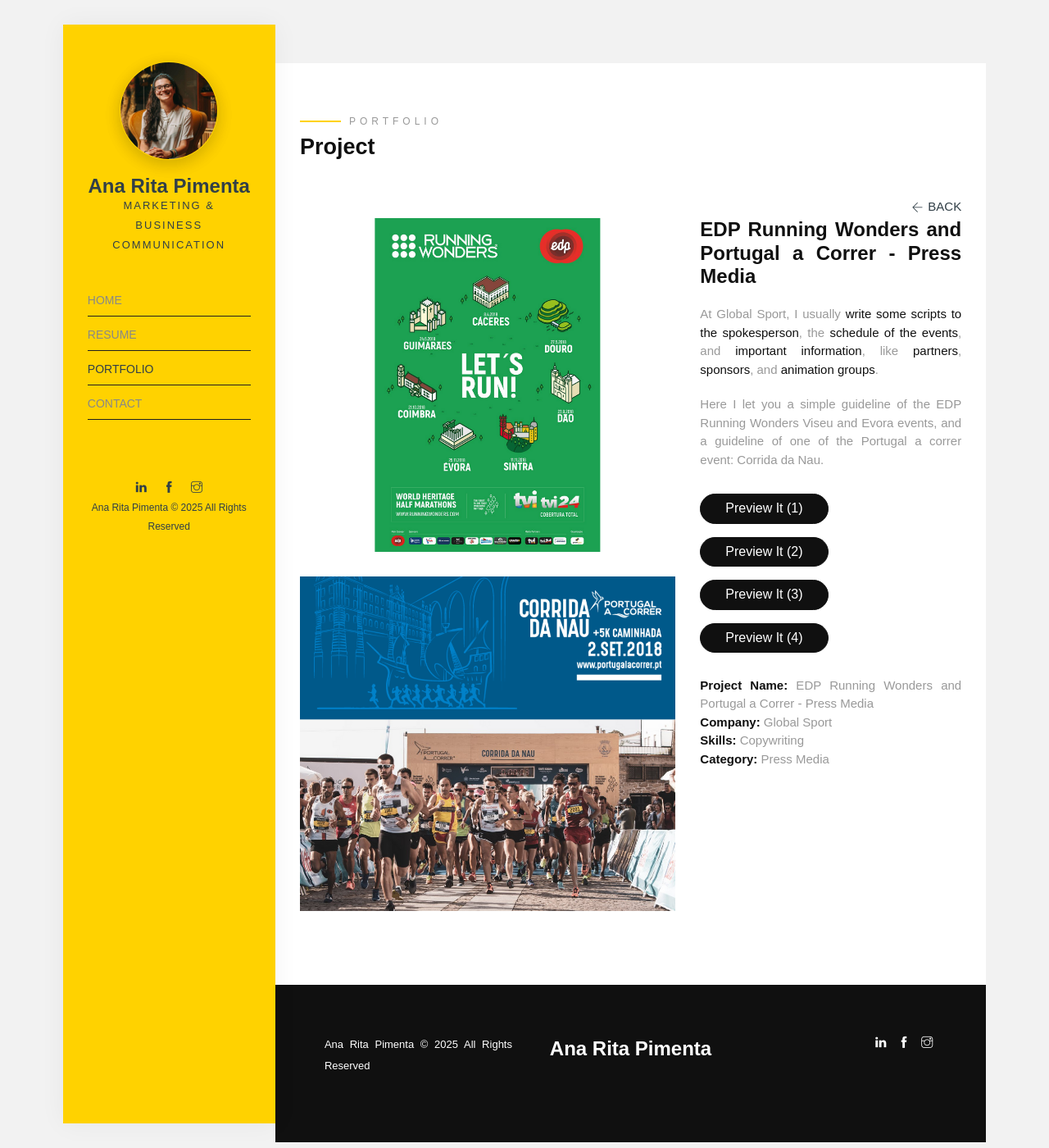
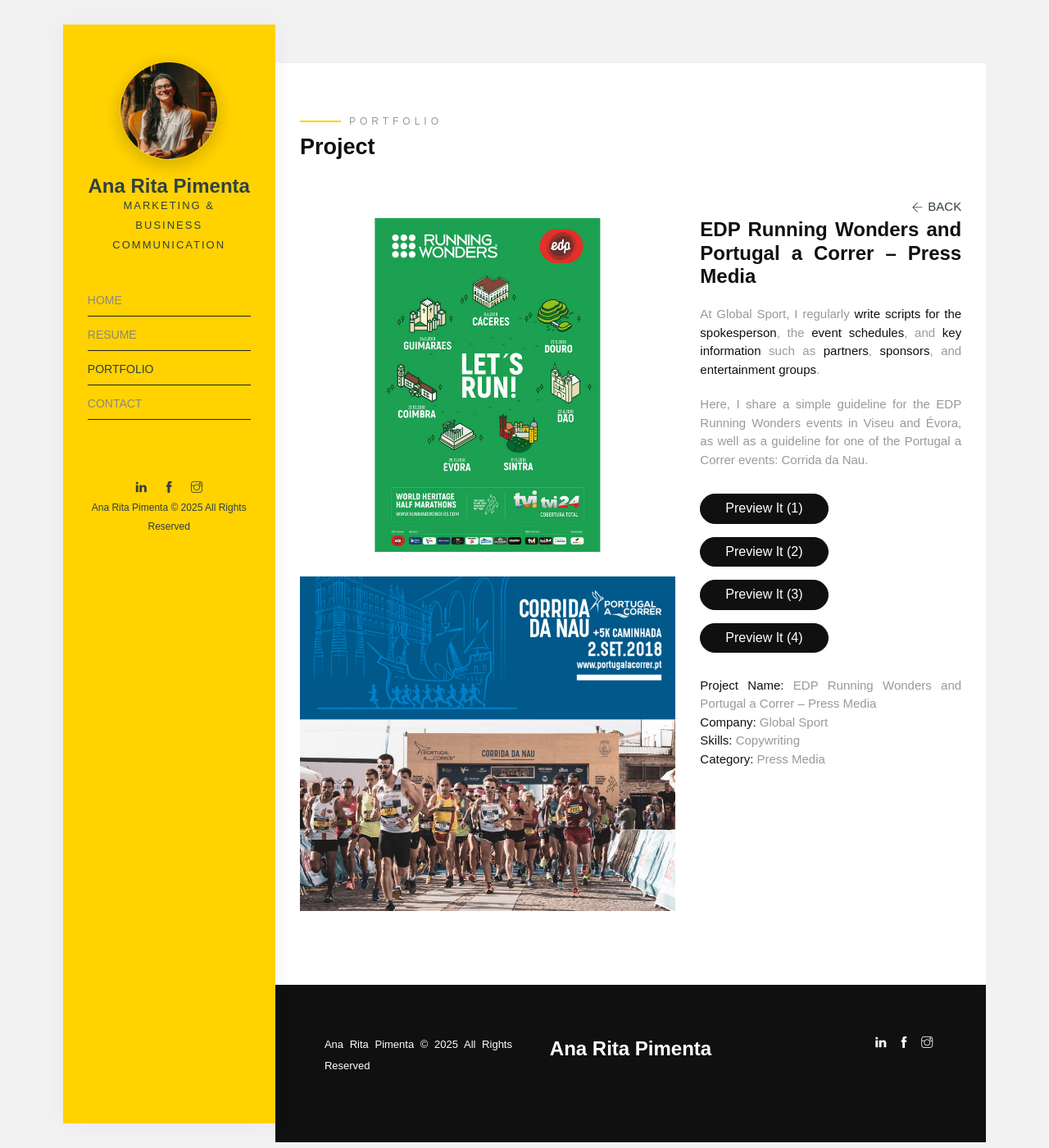
Before and after one commit to anaritapimenta/anaritapimenta.github.io, a Jekyll site: the page built from portfolio/edp-running-wonders-and-portugal-a-correr-press-media/index.html, in a window 1280 px wide and 1400 px high. Shown: the whole window at 82% size. Built offline with Jekyll 4.4.1, drawn with Linux system fonts in a browser that asks for light colours; some web fonts are replaced.

Commit message:
Update index.html

```diff
--- a/portfolio/edp-running-wonders-and-portugal-a-correr-press-media/index.html
+++ b/portfolio/edp-running-wonders-and-portugal-a-correr-press-media/index.html
@@ -12,11 +12,11 @@
           Project
         </h2>
         <a
-          href="{{
-            'portfolio/' | prepend: site.baseurl | prepend: site.url
-          }}"
+          href="{{ 'portfolio/' | prepend: site.baseurl | prepend: site.url }}"
+          aria-label="Back to Portfolio"
           style="float: right; display: flex; margin-top: 10px"
-          ><i class="ti-arrow-left font-14px gray-icon"></i>
+        >
+          <i class="ti-arrow-left font-14px gray-icon" aria-hidden="true"></i>
           <p
             style="
               margin-bottom: 0;
@@ -32,47 +32,40 @@
     </div>
     <div class="row">
       <div
-        class="col-md-7 image-content animate-box fadeInLeft animated"
+        class="col-md-7 image-content animate-box fadeInLeft"
         data-animate-effect="fadeInLeft"
       >
         <img
           class="img-fluid mb-30"
-          src="{{
-            'assets/img/portfolio/project-7/1.png'
-              | prepend: site.baseurl
-              | prepend: site.url
-          }}"
-          alt=""
+          src="{{ 'assets/img/portfolio/project-7/1.png' | prepend: site.baseurl | prepend: site.url }}"
+          alt="EDP Running Wonders and Portugal a Correr event – Image 1"
+          loading="lazy"
         />
         <img
           class="img-fluid mb-30"
-          src="{{
-            'assets/img/portfolio/project-7/2.png'
-              | prepend: site.baseurl
-              | prepend: site.url
-          }}"
-          alt=""
+          src="{{ 'assets/img/portfolio/project-7/2.png' | prepend: site.baseurl | prepend: site.url }}"
+          alt="EDP Running Wonders and Portugal a Correr event – Image 2"
+          loading="lazy"
         />
       </div>
       <div
-        class="col-md-5 sticky-parent animate-box fadeInLeft animated"
+        class="col-md-5 sticky-parent animate-box fadeInLeft"
         data-animate-effect="fadeInLeft"
       >
         <div id="sticky_item">
           <div class="project-desc">
-            <h2>EDP Running Wonders and Portugal a Correr - Press Media</h2>
+            <h2>EDP Running Wonders and Portugal a Correr – Press Media</h2>
             <p>
-              At Global Sport, I usually
-              <strong>write some scripts to the spokesperson</strong>, the
-              <strong>schedule of the events</strong>, and
-              <strong>important information</strong>, like
+              At Global Sport, I regularly
+              <strong>write scripts for the spokesperson</strong>, the
+              <strong>event schedules</strong>, and
+              <strong>key information</strong> such as
               <strong>partners</strong>, <strong>sponsors</strong>, and
-              <strong>animation groups</strong>.
+              <strong>entertainment groups</strong>.
             </p>
             <p>
-              Here I let you a simple guideline of the EDP Running Wonders Viseu
-              and Evora events, and a guideline of one of the Portugal a correr
-              event: Corrida da Nau.
+              Here, I share a simple guideline for the EDP Running Wonders events in Viseu
+              and Évora, as well as a guideline for one of the Portugal a Correr events: Corrida da Nau.
             </p>
             <input
               style="margin-bottom: 6px"
@@ -104,10 +97,10 @@
             <br />
             <br />
             <p>
-              <b>Project Name:</b> EDP Running Wonders and Portugal a Correr -
-              Press Media<br /><b>Company:</b> Global Sport<br /><b>Skills:</b>
-              Copywriting<br /><b>Category:</b>
-              Press Media
+              <strong>Project Name:</strong> EDP Running Wonders and Portugal a Correr – Press Media<br />
+              <strong>Company:</strong> Global Sport<br />
+              <strong>Skills:</strong> Copywriting<br />
+              <strong>Category:</strong> Press Media
             </p>
           </div>
         </div>
```
